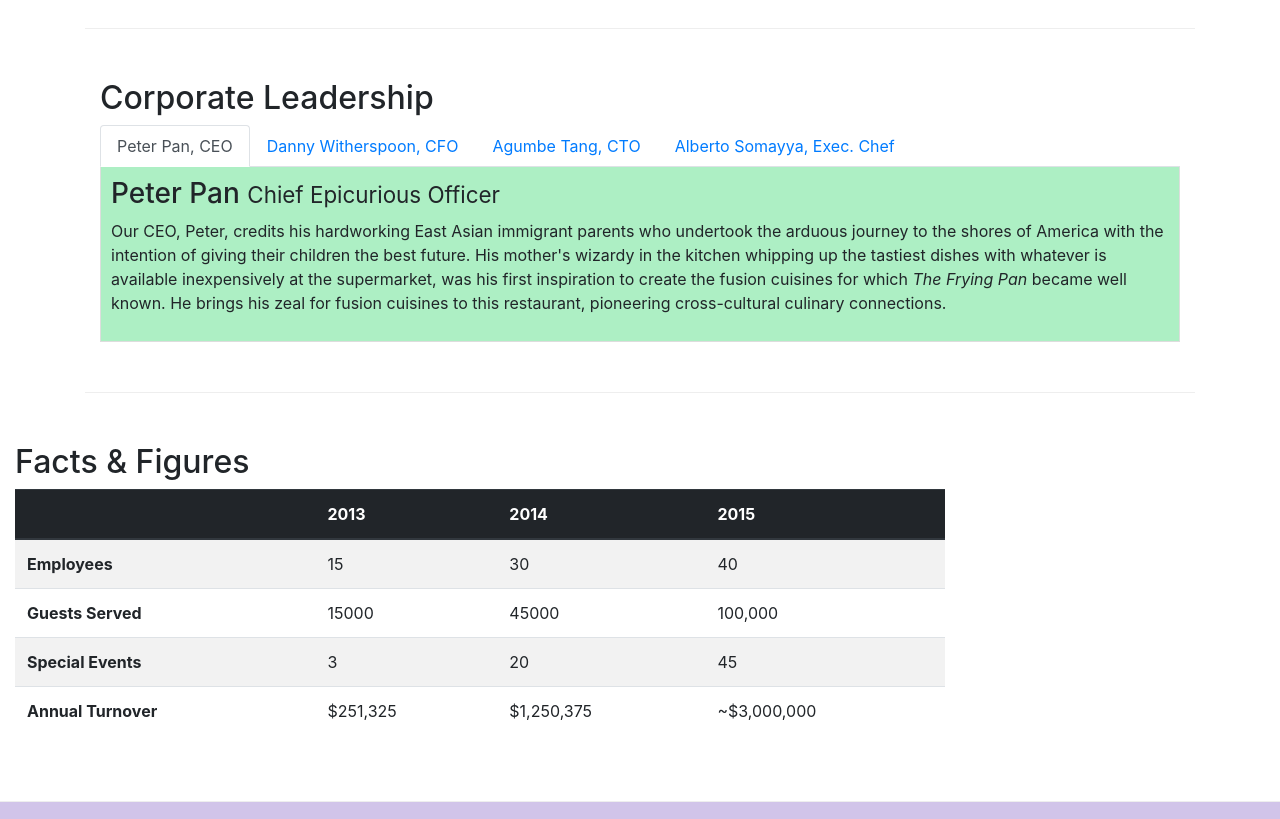
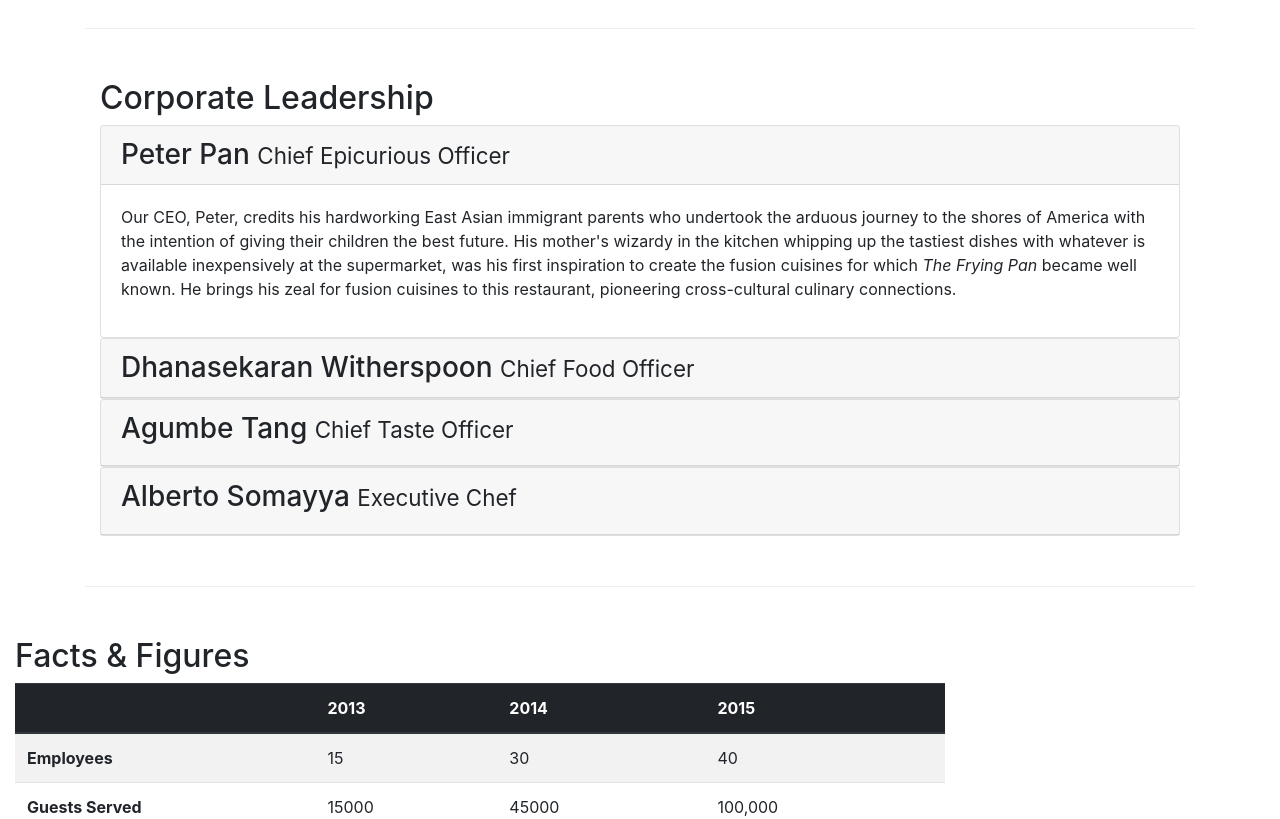
Before and after one commit to pirtpalbenipal/Node-Coursera, a website: page aboutus.html in a window 1280 px wide. Shown: the part 860-1679 px from the top of the page. Drawn offline with nearby package versions, Linux system fonts and the light colour scheme.

Commit message:
accordian

```diff
--- a/aboutus.html
+++ b/aboutus.html
@@ -114,45 +114,71 @@
         <div class="row row-content">
             <div class="col">
                 <h2>Corporate Leadership</h2>
-                <ul class="nav nav-tabs">
-                    <li class="nav-item">
-                      <a class="nav-link active" href="#peter"
-                        role="tab" data-toggle="tab">Peter Pan, CEO</a>
-                    </li>
-                    <li class="nav-item">
-                      <a class="nav-link" href="#danny" role="tab"
-                        data-toggle="tab">Danny Witherspoon, CFO</a>
-                    </li>
-                    <li class="nav-item">
-                      <a class="nav-link" href="#agumbe"role="tab"
-                        data-toggle="tab">Agumbe Tang, CTO</a>
-                    </li>
-                    <li class="nav-item">
-                      <a class="nav-link" href="#alberto" role="tab"
-                        data-toggle="tab">Alberto Somayya, Exec. Chef</a>
-                    </li>
-                </ul>
 
-                <div class="tab-content">
-                      <div role="tabpanel" class="tab-pane fade show active" id="peter">
-                          <h3>Peter Pan <small>Chief Epicurious Officer</small></h3>
-                <p class="d-none d-sm-block">Our CEO, Peter, credits his hardworking East Asian immigrant parents who undertook the arduous journey to the shores of America with the intention of giving their children the best future. His mother's wizardy in the kitchen whipping up the tastiest dishes with whatever is available inexpensively at the supermarket, was his first inspiration to create the fusion cuisines for which <em>The Frying Pan</em> became well known. He brings his zeal for fusion cuisines to this restaurant, pioneering cross-cultural culinary connections.</p>
-                      </div>
 
-                     <div role="tabpanel" class="tab-pane fade  " id="danny">
-                        <h3>Dhanasekaran Witherspoon <small>Chief Food Officer</small></h3>
-                <p class="d-none d-sm-block">Our CFO, Danny, as he is affectionately referred to by his colleagues, comes from a long established family tradition in farming and produce. His experiences growing up on a farm in the Australian outback gave him great appreciation for varieties of food sources. As he puts it in his own words, <em>Everything that runs, wins, and everything that stays, pays!</em></p>
+                <div id="accordian">
+                     <div class="card">
+                        <div class="card-header" role="tab" id="peterhead">
+                        <h3 class="mb-0">
+                            <a data-toggle="collapse" data-target="#peter">
+                            Peter Pan <small>Chief Epicurious Officer</small>
+                            </a>
+                        </h3>
+                        </div>
+                        <div class="collapse show" id="peter" data-parent="#accordion">
+                            <div class="card-body">
+                                <p class="d-none d-sm-block">Our CEO, Peter, credits his hardworking East Asian immigrant parents who undertook the arduous journey to the shores of America with the intention of giving their children the best future. His mother's wizardy in the kitchen whipping up the tastiest dishes with whatever is available inexpensively at the supermarket, was his first inspiration to create the fusion cuisines for which <em>The Frying Pan</em> became well known. He brings his zeal for fusion cuisines to this restaurant, pioneering cross-cultural culinary connections.</p>
+                            </div>
+                        </div>
                     </div>
 
-                    <div role="tabpanel" class="tab-pane fade  " id="agumbe">
-                        <h3>Agumbe Tang <small>Chief Taste Officer</small></h3>
-                <p class="d-none d-sm-block">Blessed with the most discerning gustatory sense, Agumbe, our CTO, personally ensures that every dish that we serve meets his exacting tastes. Our chefs dread the tongue lashing that ensues if their dish does not meet his exacting standards. He lives by his motto, <em>You click only if you survive my lick.</em></p>
-                   </div>
+                    <div class="card">
+                        <div class="card-header" >
+                        <h3 class="mb-0">
+                            <a data-toggle="collapse" data-target="#danny">Dhanasekaran Witherspoon <small>Chief Food Officer</small>
+                            </a></h3>
 
-                <div  role="tabpanel" class="tab-pane fade " id="alberto">
-                <h3>Alberto Somayya <small>Executive Chef</small></h3>
-                <p class="d-none d-sm-block">Award winning three-star Michelin chef with wide International experience having worked closely with whos-who in the culinary world, he specializes in creating mouthwatering Indo-Italian fusion experiences. He says, <em>Put together the cuisines from the two craziest cultures, and you get a winning hit! Amma Mia!</em></p>
-              </div>
+                        </div>
+                        <div class="collapse "id ="danny" data-parent="#accordion">
+                            <div class="card-body">
+                                <p class="d-none d-sm-block">Our CFO, Danny, as he is affectionately referred to by his colleagues, comes from a long established family tradition in farming and produce. His experiences growing up on a farm in the Australian outback gave him great appreciation for varieties of food sources. As he puts it in his own words, <em>Everything that runs, wins, and everything that stays, pays!</em></p>
+
+                            </div>
+                        </div>
+
+                    </div>
+
+                        <div class="card">
+                            <div class="card-header">
+                                 <h3 mb-0>
+                                    <a data-toggle="collapse" data-target="#agumbe" >Agumbe Tang <small>Chief Taste Officer</small>
+                                    </a></h3>
+
+                            </div>
+                            <div class="collapse" id="agumbe" data-parent="#accordion">
+                                <div class="card-body">
+                                    <p class="d-none d-sm-block">Blessed with the most discerning gustatory sense, Agumbe, our CTO, personally ensures that every dish that we serve meets his exacting tastes. Our chefs dread the tongue lashing that ensues if their dish does not meet his exacting standards. He lives by his motto, <em>You click only if you survive my lick.</em></p>
+                                </div>
+
+                            </div>
+
+                        </div>
+
+
+                        <div class="card">
+                            <div class="card-header">
+                                <h3>
+                                    <a data-toggle="collapse" data-target="#alberto">Alberto Somayya <small>Executive Chef</small></a></h3>
+
+                            </div>
+                            <div class="collapse" id="alberto" data-parent="#accordion">
+                                <div class="card-body">
+                                    <p class="d-none d-sm-block">Award winning three-star Michelin chef with wide International experience having worked closely with whos-who in the culinary world, he specializes in creating mouthwatering Indo-Italian fusion experiences. He says, <em>Put together the cuisines from the two craziest cultures, and you get a winning hit! Amma Mia!</em></p>
+                                </div>
+
+                            </div>
+
+                        </div>
                   </div>
 
                 </div>
```
